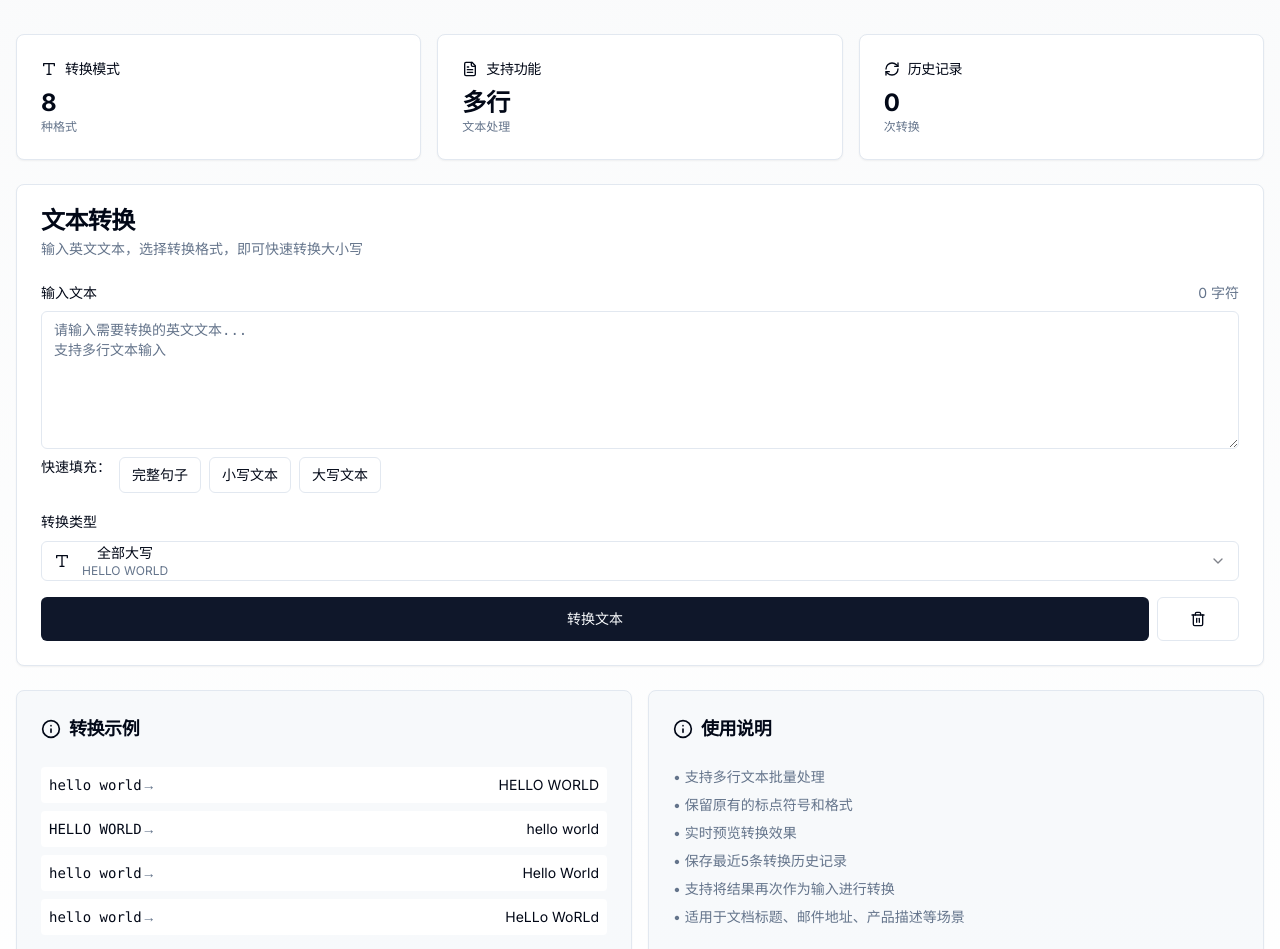
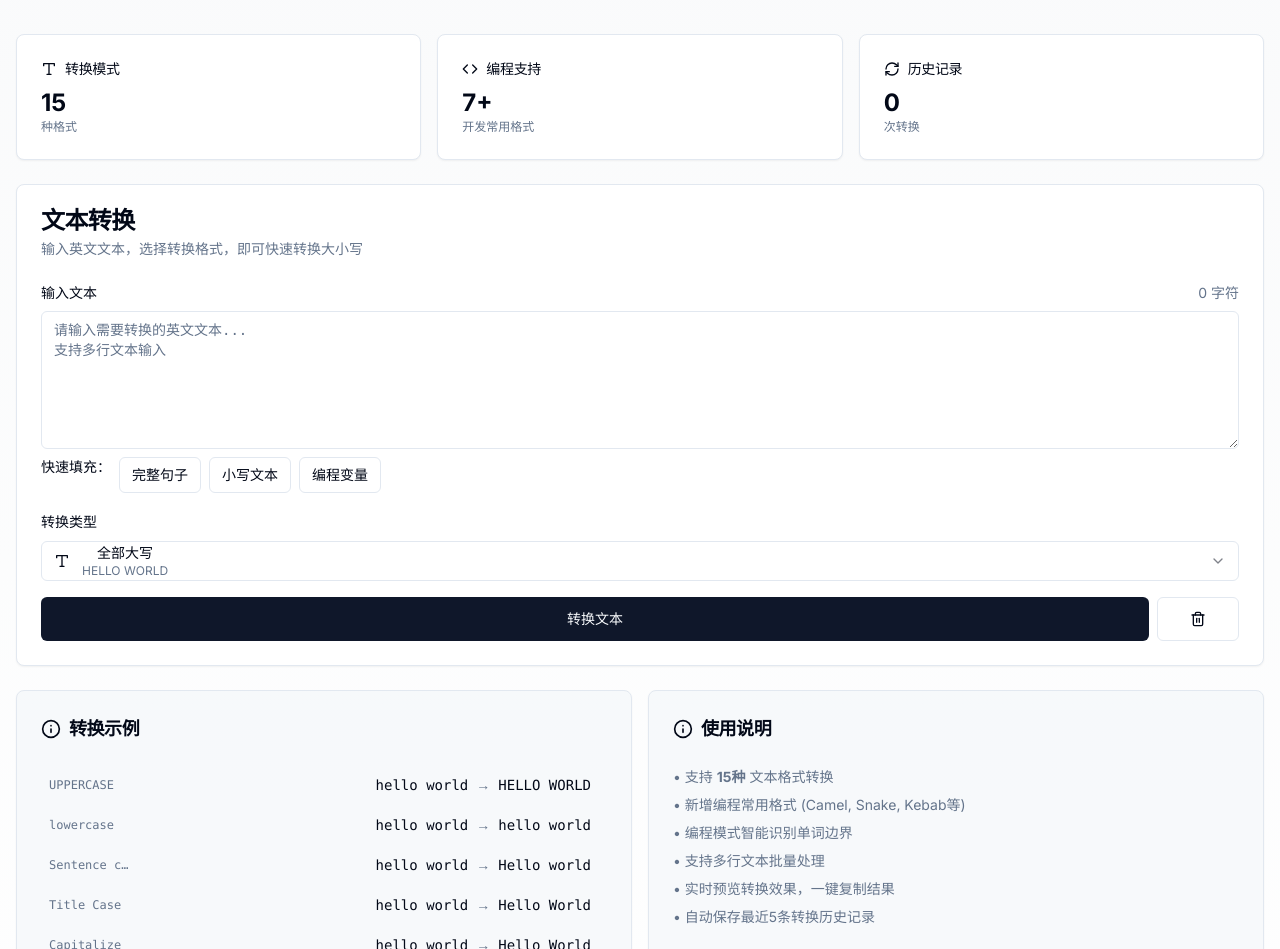
Before and after one commit to everett7623/Globokit, a Next.js app: page /tools/text-case in a window 1280 px wide. Shown: the part 163-1112 px from the top of the page. Built offline with nearby package versions, Linux system fonts and the light colour scheme.

Commit message:
Update page.tsx

```diff
--- a/app/tools/text-case/page.tsx
+++ b/app/tools/text-case/page.tsx
@@ -2,7 +2,7 @@
 // 描述: 快速转换英文文本的大小写格式，支持多种转换模式
 // 路径: seedtool/app/tools/text-case/page.tsx
 // 作者: Jensfrank
-// 更新时间: 2025-07-23
+// 更新时间: 2026-01-08
 
 'use client'
 
@@ -13,7 +13,7 @@ import { Label } from '@/components/ui/label'
 import { Button } from '@/components/ui/button'
 import { Badge } from '@/components/ui/badge'
 import { Select, SelectContent, SelectItem, SelectTrigger, SelectValue } from '@/components/ui/select'
-import { AlertCircle, Copy, Check, RefreshCw, Trash2, Type, FileText, Info } from 'lucide-react'
+import { AlertCircle, Copy, Check, RefreshCw, Trash2, Type, FileText, Info, Code, Hash } from 'lucide-react'
 import { Alert, AlertDescription } from '@/components/ui/alert'
 import { convertCase, type TextCase } from '@/lib/tools/text-case'
 
@@ -40,7 +40,8 @@ export default function TextCasePage() {
       return
     }
 
-    // 检查是否包含中文字符
+    // 宽松的中文检查（仅提醒，不强制阻断，因为某些编程变量可能包含注释）
+    // 或者保持原逻辑，这里我保留了你的原逻辑，但建议编程模式下可以适当放宽
     const chineseRegex = /[\u4e00-\u9fa5]/
     if (chineseRegex.test(input)) {
       setError('检测到中文字符，本工具仅支持英文大小写转换。请使用纯英文文本。')
@@ -48,10 +49,10 @@ export default function TextCasePage() {
       return
     }
 
-    // 检查是否包含英文字母
-    const englishRegex = /[a-zA-Z]/
-    if (!englishRegex.test(input)) {
-      setError('未检测到英文字母，请输入包含英文字母的文本')
+    // 检查是否包含英文字母或数字（编程格式可能全是数字连接）
+    const validCharRegex = /[a-zA-Z0-9]/
+    if (!validCharRegex.test(input)) {
+      setError('未检测到有效字符，请输入包含英文字母或数字的文本')
       setOutput('')
       return
     }
@@ -68,15 +69,28 @@ export default function TextCasePage() {
     }
   }
 
+  // 定义所有支持的格式选项
   const caseOptions = [
+    // 基础格式
     { value: 'upper', label: '全部大写', shortLabel: 'UPPERCASE', example: 'HELLO WORLD', icon: <Type className="h-4 w-4" /> },
     { value: 'lower', label: '全部小写', shortLabel: 'lowercase', example: 'hello world', icon: <Type className="h-4 w-4" /> },
-    { value: 'sentence', label: '句子首字母大写', shortLabel: 'Sentence case', example: 'Hello world. How are you?', icon: <FileText className="h-4 w-4" /> },
+    { value: 'sentence', label: '句子首字母大写', shortLabel: 'Sentence case', example: 'Hello world.', icon: <FileText className="h-4 w-4" /> },
     { value: 'title', label: '标题格式', shortLabel: 'Title Case', example: 'Hello World', icon: <FileText className="h-4 w-4" /> },
-    { value: 'capitalize', label: '单词首字母大写', shortLabel: 'Capitalize Each', example: 'Hello World', icon: <Type className="h-4 w-4" /> },
+    { value: 'capitalize', label: '单词首字母大写', shortLabel: 'Capitalize', example: 'Hello World', icon: <Type className="h-4 w-4" /> },
+
+    // 趣味/特殊格式
     { value: 'toggle', label: '大小写反转', shortLabel: 'tOGGLE cASE', example: 'hELLO wORLD', icon: <RefreshCw className="h-4 w-4" /> },
     { value: 'alternating', label: '交替大小写', shortLabel: 'aLtErNaTiNg', example: 'HeLLo WoRLd', icon: <RefreshCw className="h-4 w-4" /> },
     { value: 'inverse', label: '反向格式', shortLabel: 'iNVERSE', example: 'hELLO WORLD', icon: <RefreshCw className="h-4 w-4" /> },
+
+    // 编程常用格式 (新增)
+    { value: 'snake', label: '下划线命名', shortLabel: 'snake_case', example: 'hello_world', icon: <Code className="h-4 w-4" /> },
+    { value: 'kebab', label: '短横线命名', shortLabel: 'kebab-case', example: 'hello-world', icon: <Code className="h-4 w-4" /> },
+    { value: 'camel', label: '小驼峰命名', shortLabel: 'camelCase', example: 'helloWorld', icon: <Code className="h-4 w-4" /> },
+    { value: 'pascal', label: '大驼峰命名', shortLabel: 'PascalCase', example: 'HelloWorld', icon: <Code className="h-4 w-4" /> },
+    { value: 'constant', label: '常量命名', shortLabel: 'CONSTANT_CASE', example: 'HELLO_WORLD', icon: <Code className="h-4 w-4" /> },
+    { value: 'dot', label: '点连接命名', shortLabel: 'dot.case', example: 'hello.world', icon: <Hash className="h-4 w-4" /> },
+    { value: 'path', label: '路径格式', shortLabel: 'path/case', example: 'hello/world', icon: <Hash className="h-4 w-4" /> },
   ]
 
   // 示例文本
@@ -90,8 +104,8 @@ export default function TextCasePage() {
       label: '小写文本'
     },
     {
-      text: 'IMPORTANT NOTICE: PLEASE READ CAREFULLY',
-      label: '大写文本'
+      text: 'user_id_123',
+      label: '编程变量'
     },
   ]
 
@@ -105,12 +119,15 @@ export default function TextCasePage() {
     }
   }
 
+  // 演示用的基础文本
+  const demoText = "hello world"
+
   return (
     <>
       <div className="mb-8">
         <h1 className="text-3xl font-bold mb-2">英文大小写转换</h1>
         <p className="text-muted-foreground">
-          快速转换英文文本的大小写格式，支持多种转换模式
+          快速转换英文文本的大小写格式，支持编程命名规范转换
         </p>
       </div>
 
@@ -132,13 +149,13 @@ export default function TextCasePage() {
         <Card>
           <CardHeader className="pb-2">
             <CardTitle className="text-sm font-medium flex items-center gap-2">
-              <FileText className="h-4 w-4" />
-              支持功能
+              <Code className="h-4 w-4" />
+              编程支持
             </CardTitle>
           </CardHeader>
           <CardContent>
-            <div className="text-2xl font-bold">多行</div>
-            <p className="text-xs text-muted-foreground">文本处理</p>
+            <div className="text-2xl font-bold">7+</div>
+            <p className="text-xs text-muted-foreground">开发常用格式</p>
           </CardContent>
         </Card>
 
@@ -210,7 +227,7 @@ export default function TextCasePage() {
               <SelectTrigger id="case-type" className="w-full">
                 <SelectValue />
               </SelectTrigger>
-              <SelectContent>
+              <SelectContent className="max-h-[300px]">
                 {caseOptions.map(option => (
                   <SelectItem key={option.value} value={option.value}>
                     <div className="flex items-center gap-3 w-full">
@@ -354,7 +371,7 @@ export default function TextCasePage() {
         </CardContent>
       </Card>
 
-      {/* 功能说明 */}
+      {/* 功能说明与转换示例 */}
       <div className="grid gap-4 mt-6 md:grid-cols-2">
         <Card className="bg-muted/50">
           <CardHeader>
@@ -363,28 +380,21 @@ export default function TextCasePage() {
               转换示例
             </CardTitle>
           </CardHeader>
-          <CardContent className="space-y-2">
-            <div className="space-y-2 text-sm">
-              <div className="flex items-center justify-between p-2 rounded bg-background">
-                <span className="font-mono">hello world</span>
-                <span className="text-muted-foreground">→</span>
-                <span className="text-right flex-1 ml-2">HELLO WORLD</span>
-              </div>
-              <div className="flex items-center justify-between p-2 rounded bg-background">
-                <span className="font-mono">HELLO WORLD</span>
-                <span className="text-muted-foreground">→</span>
-                <span className="text-right flex-1 ml-2">hello world</span>
-              </div>
-              <div className="flex items-center justify-between p-2 rounded bg-background">
-                <span className="font-mono">hello world</span>
-                <span className="text-muted-foreground">→</span>
-                <span className="text-right flex-1 ml-2">Hello World</span>
-              </div>
-              <div className="flex items-center justify-between p-2 rounded bg-background">
-                <span className="font-mono">hello world</span>
-                <span className="text-muted-foreground">→</span>
-                <span className="text-right flex-1 ml-2">HeLLo WoRLd</span>
-              </div>
+          <CardContent>
+            <div className="space-y-1 text-sm max-h-[300px] overflow-y-auto pr-2">
+              {/* 动态生成所有格式的示例 */}
+              {caseOptions.map((option, index) => (
+                <div key={index} className="flex items-center justify-between p-2 rounded hover:bg-background transition-colors">
+                  <span className="font-mono text-xs text-muted-foreground w-20 truncate" title={option.shortLabel}>{option.shortLabel}</span>
+                  <div className="flex-1 flex items-center justify-end gap-2 overflow-hidden">
+                    <span className="font-mono truncate">{demoText}</span>
+                    <span className="text-muted-foreground">→</span>
+                    <span className="font-mono font-medium truncate">
+                      {convertCase(demoText, option.value as TextCase)}
+                    </span>
+                  </div>
+                </div>
+              ))}
             </div>
           </CardContent>
         </Card>
@@ -397,12 +407,12 @@ export default function TextCasePage() {
             </CardTitle>
           </CardHeader>
           <CardContent className="space-y-2 text-sm text-muted-foreground">
+            <p>• 支持 <strong>15种</strong> 文本格式转换</p>
+            <p>• 新增编程常用格式 (Camel, Snake, Kebab等)</p>
+            <p>• 编程模式智能识别单词边界</p>
             <p>• 支持多行文本批量处理</p>
-            <p>• 保留原有的标点符号和格式</p>
-            <p>• 实时预览转换效果</p>
-            <p>• 保存最近5条转换历史记录</p>
-            <p>• 支持将结果再次作为输入进行转换</p>
-            <p>• 适用于文档标题、邮件地址、产品描述等场景</p>
+            <p>• 实时预览转换效果，一键复制结果</p>
+            <p>• 自动保存最近5条转换历史记录</p>
           </CardContent>
         </Card>
       </div>
```
